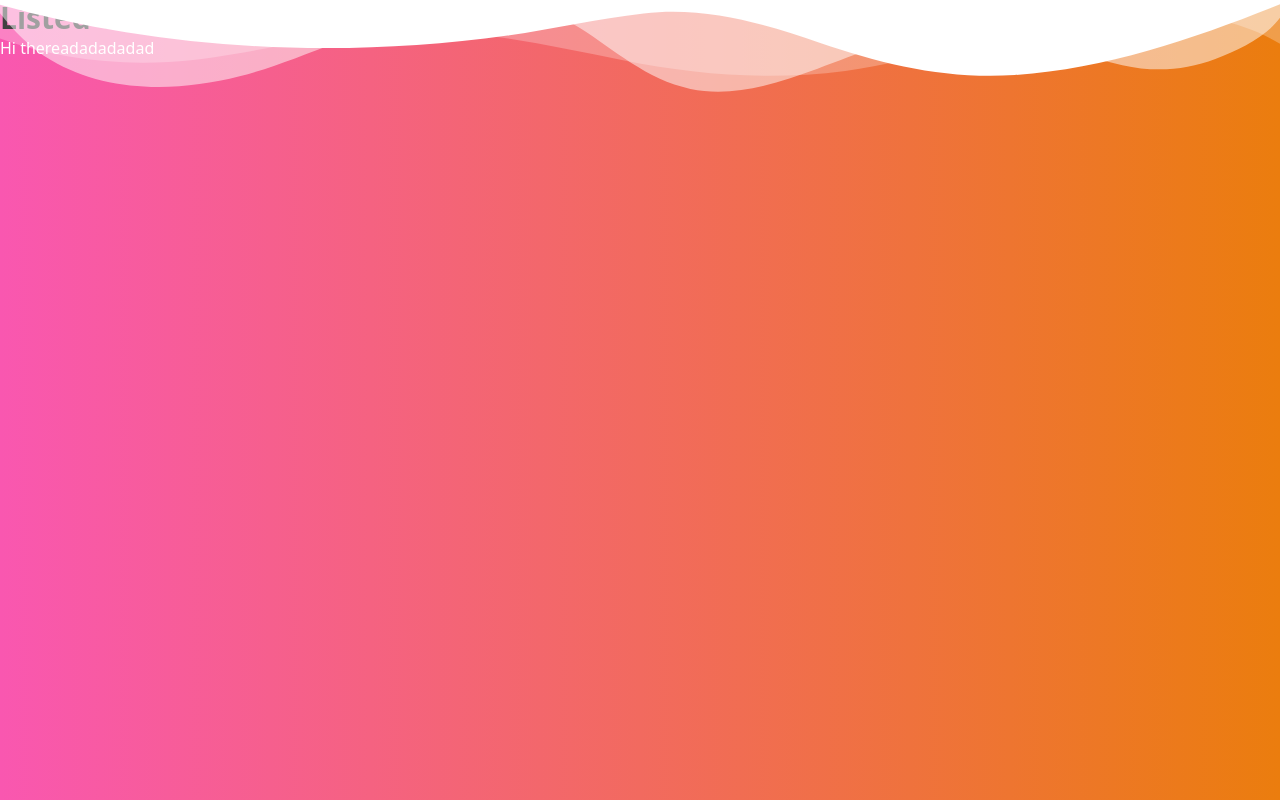
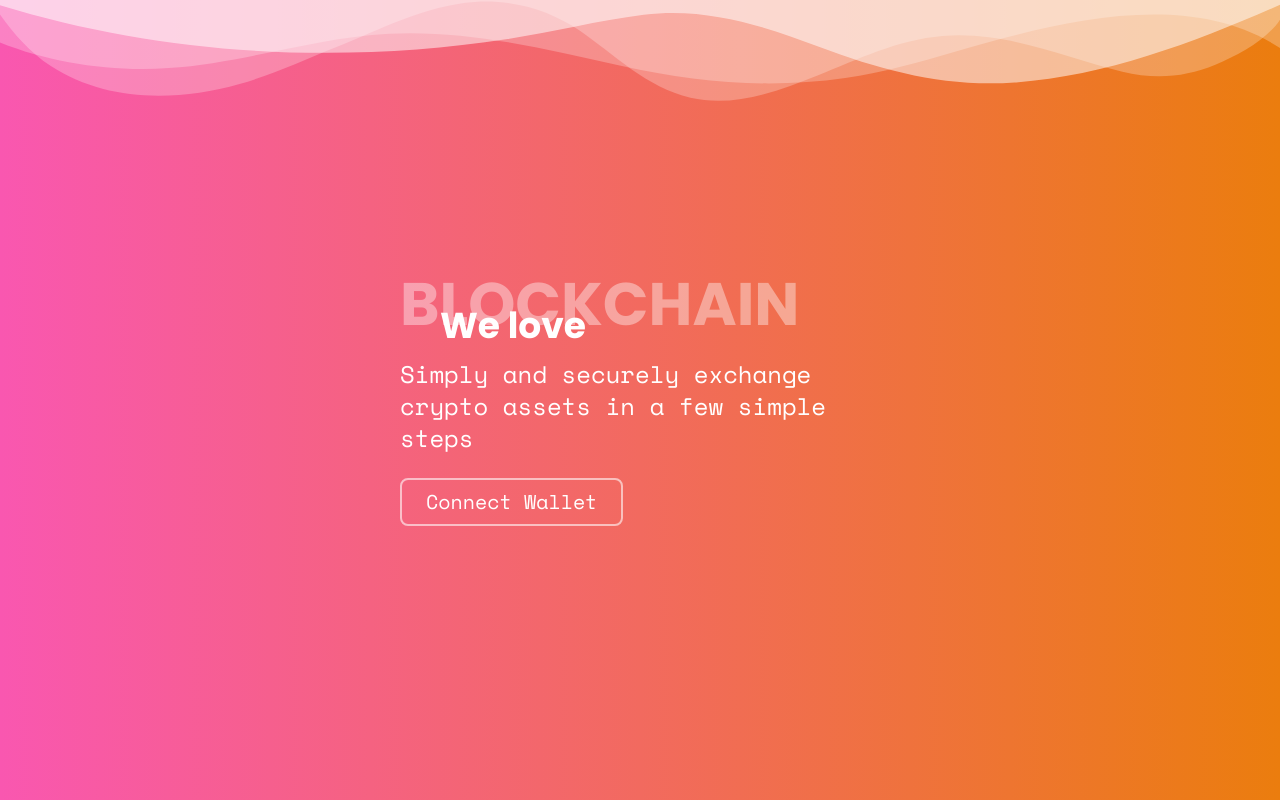
Before and after one commit to Yevhenbk/cloudchain-solidity, a Next.js app: page / in a window 1280 px wide. Built offline with nearby package versions, Linux system fonts and the light colour scheme.

Commit message:
button component

```diff
--- /dev/null
+++ b/components/atoms/ButtonOrLink.tsx
@@ -0,0 +1,18 @@
+import * as React from 'react'
+
+export interface Props {
+    children: React.ReactNode,
+    className?: any,
+    isIcon: boolean,
+}
+
+export function ButtonOrLink(props: Props) {
+  return (
+    <>
+        {props.isIcon ?
+            <div className={props.className}>{props.children}</div> :
+            <button className={props.className}>{props.children}</button>
+        }
+    </>
+  )
+}
--- a/components/atoms/ParagraphOrHeader.tsx
+++ b/components/atoms/ParagraphOrHeader.tsx
@@ -16,5 +16,3 @@ export function ParagraphOrHeader(props: Props) {
     </>
   )
 }
-
-// export default ParagraphOrHeader
--- a/components/atoms/Text.tsx
+++ /dev/null
@@ -1,30 +0,0 @@
-import React from 'react'
-import { ParagraphOrHeader, Props as ParagraphOrHeaderProps } from './ParagraphOrHeader'
-import { cva, VariantProps } from 'class-variance-authority'
-
-const textStyles = cva(
-    'text-left',
-    {
-        variants: {
-        intent: {
-            headerMain: 'text-white',
-            header: 'text-red-900',
-            // paragraph: '',
-
-        }
-        },
-        defaultVariants: {
-            intent: 'header'
-        }
-    }
-)
-
-export interface Props
-    extends ParagraphOrHeaderProps,
-        VariantProps<typeof textStyles> {}
-
-export function Text({ intent, ...props }: Props) {
-  return (
-    <ParagraphOrHeader className={textStyles({intent})} {...props} />
-  )
-}
--- /dev/null
+++ b/components/molecules/Button.tsx
@@ -0,0 +1,19 @@
+import clsx from "clsx"
+import { ButtonOrLink, Props as ButtonOrLinksProps } from "@atoms/ButtonOrLink"
+
+export interface Props extends ButtonOrLinksProps {
+    intent?: 'button' | 'link'
+}
+
+export function Button({ intent='button', ...props }: Props) {
+  return (
+    <ButtonOrLink
+        className={clsx(
+            'flex items-center justify-center',
+            {'bg-transparent border-2 border-disabledWhite rounded-lg hover:bg-white':
+            intent === 'button',
+            '': intent === 'link'}
+        )}
+        {...props}/>
+  )
+}
--- /dev/null
+++ b/components/molecules/Text.tsx
@@ -0,0 +1,31 @@
+import { ParagraphOrHeader, Props as ParagraphOrHeaderProps } from '../atoms/ParagraphOrHeader'
+import { cva, VariantProps } from 'class-variance-authority'
+
+const textStyles = cva(
+    'block',
+    {
+        variants: {
+        intent: {
+            h1: 'text-6xl font-bold text-headerWhite font-poppins uppercase',
+            h2: 'text-4xl text-white font-poppins font-bold',
+            p: 'text-left text-2xl text-white font-mono',
+            button: 'text-cennter text-xl text-white font-mono font-medium hover:text-backgroundButton px-6 py-2',
+            span: 'font-mono text-lg'
+
+        }
+        },
+        defaultVariants: {
+            intent: 'p'
+        }
+    }
+)
+
+export interface Props
+    extends ParagraphOrHeaderProps,
+        VariantProps<typeof textStyles> {}
+
+export function Text({ intent, ...props }: Props) {
+  return (
+    <ParagraphOrHeader className={textStyles({intent})} {...props} />
+  )
+}
--- /dev/null
+++ b/pages/_document.tsx
@@ -0,0 +1,37 @@
+import Document, { Html, Head, Main, NextScript } from 'next/document'
+
+class MyDocument extends Document {
+  static async getInitialProps(ctx: any) {
+    const initialProps = await Document.getInitialProps(ctx)
+    return { ...initialProps }
+  }
+
+  render() {
+    return (
+      <Html>
+        <Head>
+            <link
+            rel="preconnect"
+            href="https://fonts.gstatic.com"
+            crossOrigin="true"
+          />
+          <link
+            rel="preload"
+            as="style"
+            href="https://fonts.googleapis.com/css2?family=Oxygen:wght@400;500&display=swap"
+          />
+        <link href="https://fonts.googleapis.com/css2?family=Poppins:ital,wght@0,100;0,200;0,300;0,400;0,500;0,600;0,700;0,800;0,900;1,100;1,200;1,300;1,400;1,500;1,600;1,700;1,800;1,900&display=swap"
+        rel="stylesheet" />
+        <link href="https://fonts.googleapis.com/css2?family=Space+Mono&display=swap"
+        rel="stylesheet"/>
+        </Head>
+        <body>
+          <Main />
+          <NextScript />
+        </body>
+      </Html>
+    )
+  }
+}
+
+export default MyDocument
--- a/pages/index.tsx
+++ b/pages/index.tsx
@@ -1,16 +1,24 @@
 import { NextPage } from 'next'
 import Layout from '../components/Layout'
-import { Text } from '@atoms/Text'
+import { Text } from '@molecules/Text'
+import { Button } from '@molecules/Button'
 
 const Home: NextPage = () =>  {
   return (
-    <div className='w-[100vw] bg-gradient-to-r from-[#F957B0] to-[#EB7D0E] h-[100vh]'>
-      <div className='bg-[url(../public/wavesOpacity.svg)] w-[100%] h-[100px] absolute top-0 left-0' />
-      <Layout title='Welcome | Digital Wallet'/>
-      <p className='text-3xl font-bold'>
-        Listed Components
-      </p>
-      <Text isHeader={true} intent='headerMain'>Hi thereadadadadad</Text>
+    <div className='w-[100vw] bg-gradient-to-r from-[#F957B0] to-[#EB7D0E] h-[100vh] overflow-hidden
+    flex flex-col justify-center items-center'>
+        <div className='bg-[url(../public/wavesOpacity.svg)] w-[100%] h-[110px] absolute top-0 left-0' />
+        <Layout title='Welcome | Digital Wallet'/>
+      <section className='flex flex-col justify-start max-w-[480px]'>
+        <Text isHeader={true} intent='h1'>Blockchain</Text>
+        <div className='relative -top-7 -right-10 h-6'>
+          <Text isHeader={true} intent='h2'>We love</Text>
+        </div>
+        <Text isHeader={false} intent='p'>Simply and securely exchange crypto assets in a few simple steps</Text>
+        <div className='mt-6'>
+          <Button isIcon={false} intent='button'><Text isHeader={false} intent='button'>Connect Wallet</Text></Button>
+        </div>
+      </section>
     </div>
   )
 }
--- a/styles/globals.css
+++ b/styles/globals.css
@@ -1,5 +1,3 @@
-@import url('https://fonts.googleapis.com/css2?family=Poppins:ital,wght@0,100;0,200;0,300;0,400;0,500;0,600;1,100;1,200;1,300;1,400;1,500;1,600&family=Space+Mono:ital,wght@0,400;0,700;1,400;1,700&display=swap');
-
 @tailwind base;
 @tailwind components;
 @tailwind utilities;
--- a/tailwind.config.js
+++ b/tailwind.config.js
@@ -1,15 +1,25 @@
 /** @type {import('tailwindcss').Config} */
+
+const defaultTheme = require('tailwindcss/defaultTheme');
+
 module.exports = {
   content: [
     "./pages/**/*.{js,ts,jsx,tsx}",
     "./components/**/*.{js,ts,jsx,tsx}",
   ],
   theme: {
-    fontFamily: {
-      'poppins': ['Poppins', 'sans'],
-      'mono': ['"Space Mono', 'sans']
+    extend: {
+      fontFamily: {
+        poppins: ["Poppins", ...defaultTheme.fontFamily.sans],
+        mono: ["Space Mono", ...defaultTheme.fontFamily.sans]
+      },
+      colors: {
+        white: '#ffffff',
+        headerWhite: '#ffffff65',
+        disabledWhite: '#ffffff95',
+        backgroundButton: '#F56184'
+      }
     },
-    extend: {},
   },
   plugins: [],
 }
```
Also changed, not shown: public/wavesOpacity.svg.
